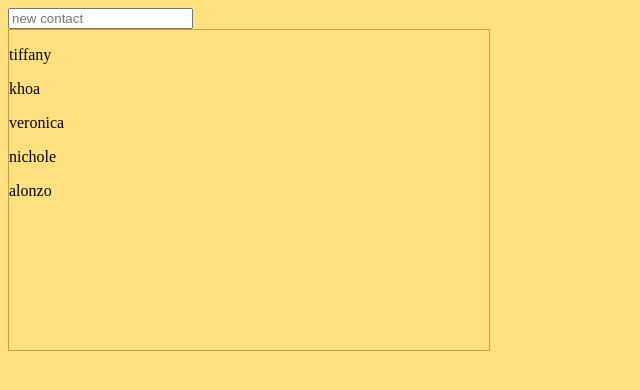
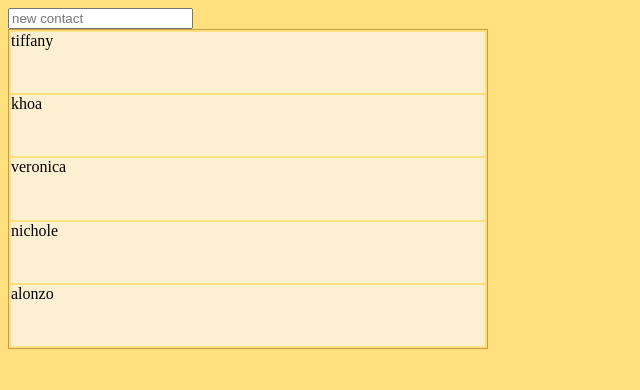
Before and after one commit to geekwise-jennifer-tablett/old-addressbook, a plain HTML site: page index.html in a window 1280 px wide. Shown: the whole page, without its empty margins (0-640 px from the left). Drawn offline with Linux system fonts and the light colour scheme.

Commit message:
switching to table need to rewrite javascript for it

```diff
--- a/css/main.css
+++ b/css/main.css
@@ -1,8 +1,11 @@
 body{
     background-color:#ffe07e;
 }
-div{
+table{
     height: 20rem;
     width:30rem;
     border:solid 1px #c79a45;
 }
+tr{
+    background-color:#fdf0d2;
+}
--- a/js/script.js
+++ b/js/script.js
@@ -11,7 +11,7 @@ var contact = ['tiffany', 'khoa', 'veronica', 'nichole', 'alonzo'];
 
 
 //container to hold contact
-contactlist_container = document.createElement('div');
+contactlist_container = document.createElement('table');
 contactlist_container.setAttribute('id','contactlist');
 
 var create_contact = function(element_type,element_id){
@@ -31,12 +31,11 @@ input_element.setAttribute('placeholder','new contact');
 input_element.addEventListener('keydown',function(event){
     if(event.keyCode === 13){
         new_contact = this.value;
-        new_element = document.createElement('p');
+        new_element = document.createElement('tr');
         contact.push(new_contact)
         console.log(new_contact);
         new_element.textContent = new_contact;
         contactlist_container.appendChild(new_element);
-         contactlist_container.children[0].parentElement.insertBefore(new_contact, contactlist_container.children[0]);
         this.value = null;
 
 
@@ -55,7 +54,7 @@ document.addEventListener('DOMContentLoaded',function(event){
 
     //loop to create contact
     for(var i=0; i<contact.length; i++){
-        create_contact('p','contact_'+i);
+        create_contact('tr','contact_'+i);
         current_contact = document.getElementById('contact_'+i);
         current_contact.textContent = contact[i];
 
```
